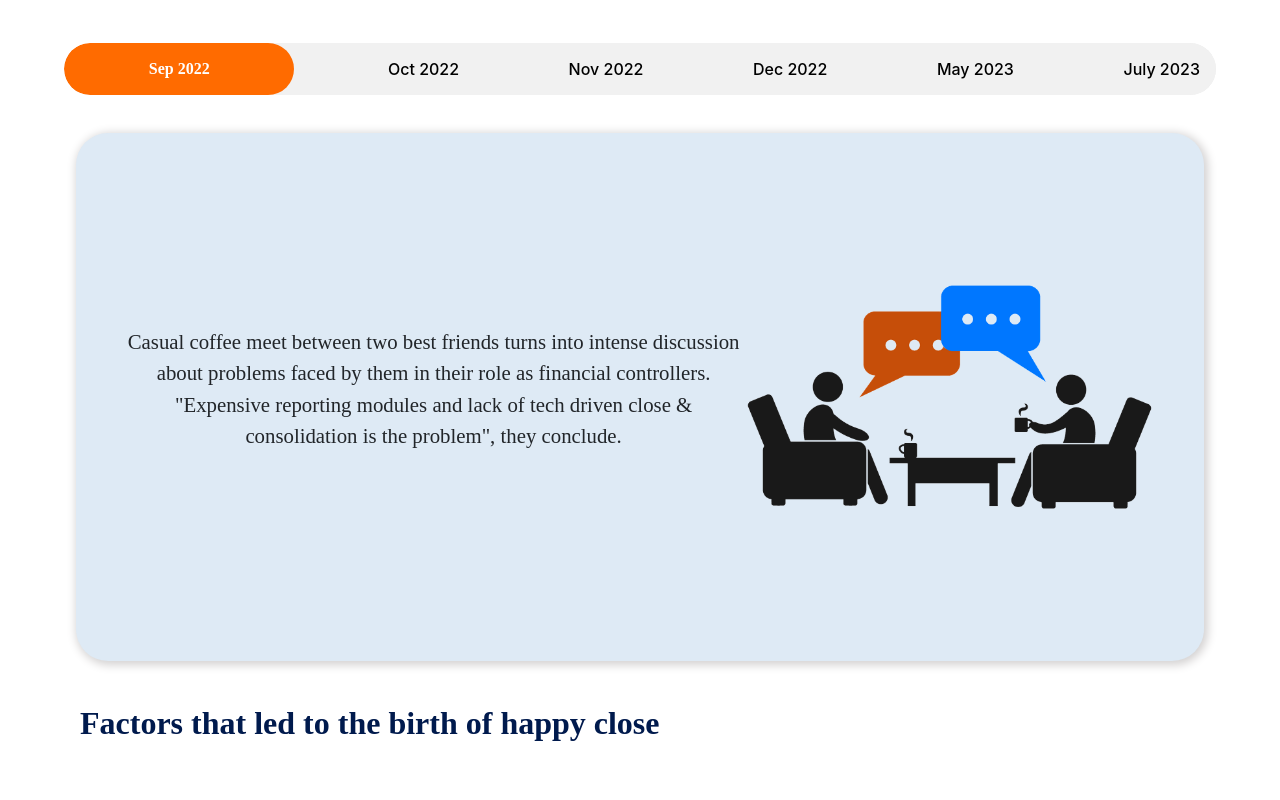
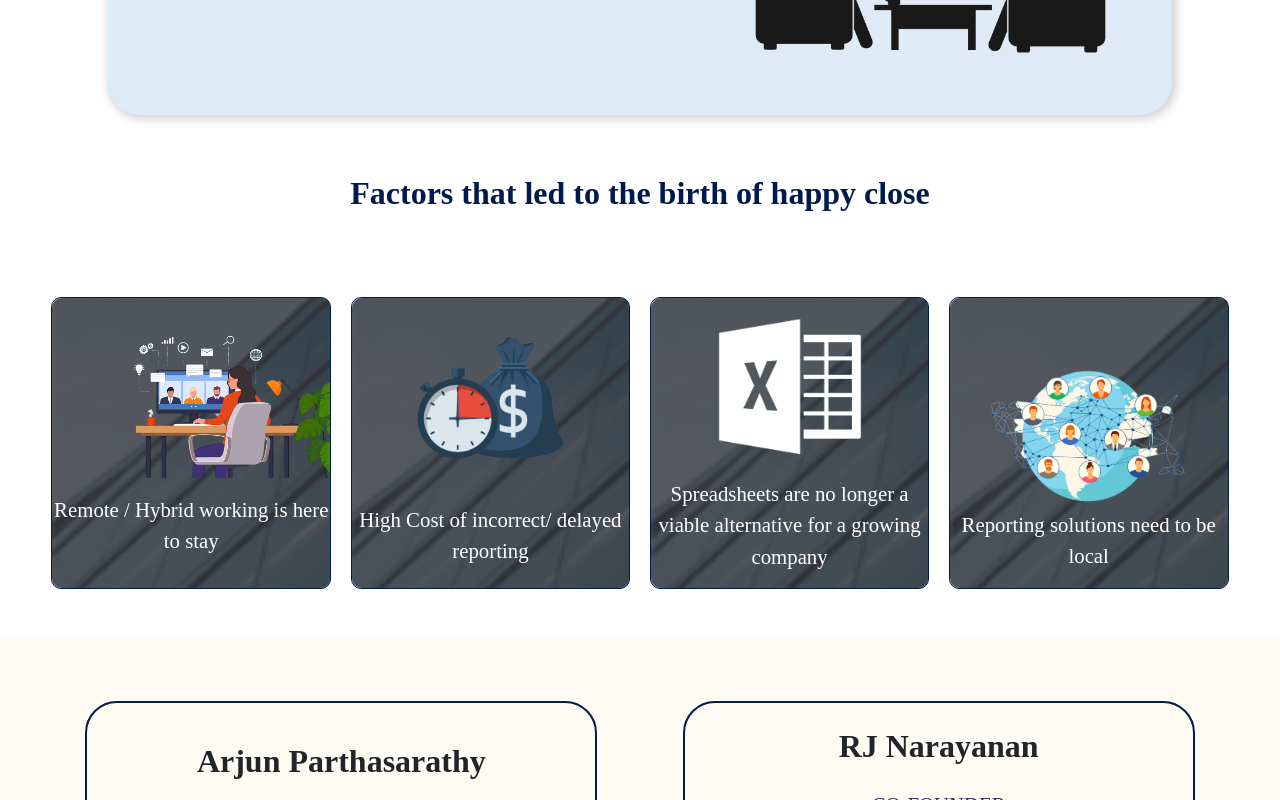
Before and after one commit to aswinhappyclose/happyclose, a React (Create React App) app: page / in a window 1280 px wide. Shown: the part 3940-4740 px from the top of the page. Built offline with nearby package versions, Linux system fonts and the light colour scheme.

Commit message:
"Update code"

```diff
--- a/src/components/screens/aboutUs/AboutUs.js
+++ b/src/components/screens/aboutUs/AboutUs.js
@@ -194,7 +194,7 @@ const AboutUs = () => {
               className="newsPapperClippesCartImage"
             />
             <p className="newsPapperClippesCartText">
-              Remote / Hybrid working is here <br />
+              Remote / Hybrid working is here
               to stay
             </p>
           </div>
--- a/src/components/screens/aboutUs/Index.css
+++ b/src/components/screens/aboutUs/Index.css
@@ -66,16 +66,23 @@ i.bi.bi-linkedin.LinkedIn {
   background-image: url("../../themes/images/cardsBackgroundNew.png");
   background-repeat: no-repeat;
   width: 23%;
-  height: 65.5vh;
   background-size: 659px;
   background-position-y: -47px;
   border: 1px solid var(--defaultColor);
   border-radius: 10px;
   cursor: pointer;
 }
+.newsPapperClippesCartImage {
+  width: 100%;
+}
+.newsPapperClippesCartImageTwo {
+  width: 100%;
+}
+.newsPapperClippesCartImageFour {
+  width: 100%;
+}
 .newsPapperClippesCartText {
   font-size: var(--content);
-  margin-top: 3rem;
   color: var(--whiteColor);
   font-family: var(--defaultRegular);
 }
@@ -83,10 +90,13 @@ i.bi.bi-linkedin.LinkedIn {
   background-color: var(--overlayColor);
   overflow: hidden;
   width: 100%;
+  height: 100%;
+  display: flex;
   text-align: center;
-  height: 65.5vh;
-  padding-top: 4rem;
-  border-radius: 15px;
+  border-radius: 10px;
+  align-items: center;
+  flex-direction: column;
+  justify-content: space-evenly;
 }
 #overlay:hover,
 #overlay:focus,
@@ -97,10 +107,13 @@ i.bi.bi-linkedin.LinkedIn {
   background-color: var(--overlayColor);
   overflow: hidden;
   width: 100%;
+  height: 100%;
+  display: flex;
   text-align: center;
-  height: 65.5vh;
-  padding-top: 4rem;
-  border-radius: 15px;
+  border-radius: 10px;
+  align-items: center;
+  flex-direction: column;
+  justify-content: space-evenly;
 }
 .overlay.One:hover,
 .overlay.One:focus,
@@ -111,10 +124,13 @@ i.bi.bi-linkedin.LinkedIn {
   background-color: var(--overlayColor);
   overflow: hidden;
   width: 100%;
+  height: 100%;
+  display: flex;
   text-align: center;
-  height: 65.5vh;
-  padding-top: 4rem;
-  border-radius: 15px;
+  border-radius: 10px;
+  flex-direction: column;
+  align-items: center;
+  justify-content: space-evenly;
 }
 .overlay.Two:hover,
 .overlay.Two:focus,
@@ -125,10 +141,13 @@ i.bi.bi-linkedin.LinkedIn {
   background-color: var(--overlayColor);
   overflow: hidden;
   width: 100%;
+  height: 100%;
+  display: flex;
   text-align: center;
-  height: 65.5vh;
-  padding-top: 4rem;
-  border-radius: 15px;
+  align-items: center;
+  border-radius: 10px;
+  flex-direction: column;
+  justify-content: space-evenly;
 }
 .overlay.Three:hover,
 .overlay.Three:focus,
@@ -165,7 +184,6 @@ i.bi.bi-linkedin.LinkedIn {
   padding: 3rem !important;
   box-shadow: 2px 2px 10px 2px #d3d1d1;
   border-radius: 2rem;
-  height: 66vh;
   align-items: center;
   display: flex;
   background-color: #deeaf5;
@@ -299,7 +317,6 @@ i.bi.bi-linkedin.LinkedIn {
   .aboutUsTabPanelContent {
     display: flex;
     flex-direction: column;
-    height: 95vh;
   }
   .aboutUsTabPanelContentText {
     width: 100%;
@@ -325,35 +342,7 @@ i.bi.bi-linkedin.LinkedIn {
 .aboutUsTabPanelContentImageJuly {
   width: 95%;
 }
-  .newsPapperClippes {
-    padding: 2rem;
-    display: flex;
-    justify-content: space-evenly;
-    flex-direction: column;
-  }
-  .newsPapperClippesHeading {
-    font-size: 2rem;
-    text-align: center;
-    line-height: 1.2;
-    padding-left: 0rem !important;
-  }
-  .newsPapperClippesCart {
-    width: 100%;
-    height: 85vh;
-    margin: 0.5rem 0rem;
-  }
-  #overlay {
-    height: 85vh;
-  }
-  .overlay.One {
-    height: 85vh;
-  }
-  .overlay.Two {
-    height: 85vh;
-  }
-  .overlay.Three {
-    height: 85vh;
-  }
+
   .aboutUsMainContainer {
     display: flex;
     flex-direction: column;
@@ -362,6 +351,22 @@ i.bi.bi-linkedin.LinkedIn {
   .aboutUsBannerCantainer {
     width: 95%;
     margin: 0.5rem 0rem;
+  }
+  .newsPapperClippesHeading {
+    font-size: 2rem;
+    font-weight: 700;
+    text-align: center;
+    padding: 1rem;
+  }
+.newsPapperClippes {
+  padding: 2rem;
+  display: flex;
+  justify-content: space-evenly;
+  flex-wrap: wrap;
+}
+.newsPapperClippesCart {
+  width: 100%;
+  margin: 1rem 0rem;
 }
 }
 @media screen and (min-width: 375px) and (max-width: 600px) {
@@ -398,7 +403,6 @@ i.bi.bi-linkedin.LinkedIn {
   .aboutUsTabPanelContent {
     display: flex;
     flex-direction: column;
-    height: 95vh;
   }
   .aboutUsTabPanelContentText {
     width: 100%;
@@ -409,7 +413,7 @@ i.bi.bi-linkedin.LinkedIn {
   .aboutUsTabPanelContent {
     padding: 1rem !important;
     display: flex;
-    justify-content: center;
+    justify-content: space-evenly;
 }
 .aboutUsTabPanelContentImage {
   width: 55%;
@@ -424,35 +428,7 @@ i.bi.bi-linkedin.LinkedIn {
 .aboutUsTabPanelContentImageJuly {
   width: 55%;
 }
-  .newsPapperClippes {
-    padding: 2rem;
-    display: flex;
-    justify-content: space-evenly;
-   flex-wrap: wrap;
-  }
-  .newsPapperClippesHeading {
-    font-size: 2rem;
-    text-align: center;
-    line-height: 1.2;
-    padding-left: 0rem !important;
-  }
-  .newsPapperClippesCart {
-    width: 48%;
-    height: 85vh;
-    margin: 0.5rem 0rem;
-  }
-  #overlay {
-    height: 85vh;
-  }
-  .overlay.One {
-    height: 85vh;
-  }
-  .overlay.Two {
-    height: 85vh;
-  }
-  .overlay.Three {
-    height: 85vh;
-  }
+
   .aboutUsMainContainer {
     display: flex;
     padding: 1rem;
@@ -466,6 +442,22 @@ i.bi.bi-linkedin.LinkedIn {
   }
   .aboutUsBannerCantainerText{
       font-size: 1rem;
+  }
+  .newsPapperClippesHeading {
+    font-size: 2rem;
+    font-weight: 700;
+    text-align: center;
+    padding: 1rem;
+  }
+.newsPapperClippes {
+  padding: 2rem;
+  display: flex;
+  justify-content: space-evenly;
+  flex-wrap: wrap;
+}
+.newsPapperClippesCart {
+  width: 100%;
+  margin: 1rem 0rem;
 }
 }
 @media screen and (min-width: 601px) and (max-width: 767px) {
@@ -483,12 +475,29 @@ i.bi.bi-linkedin.LinkedIn {
 .tab button {
   font-size: 1rem;
 }
+.aboutUsTabPanelContent{
+  display: flex;
+  justify-content: space-evenly;
+}
 .aboutUsTabPanelContentText {
   width: 160%;
 }
 .newsPapperClippesHeading {
   font-size: 2rem;
   font-weight: 700;
+}
+
+.aboutUsBannerCantainer {
+  width: 45%;
+}
+.aboutUsNovContentImageOne {
+  margin-top: -1rem;
+}
+.newsPapperClippesHeading {
+  font-size: 2rem;
+  font-weight: 700;
+  text-align: center;
+  padding: 1rem;
 }
 .newsPapperClippes {
 padding: 2rem;
@@ -497,26 +506,8 @@ i.bi.bi-linkedin.LinkedIn {
 flex-wrap: wrap;
 }
 .newsPapperClippesCart {
-   width: 47%;
-   height: 80vh;
-   margin: 0.5rem 0rem;
-}
-#overlay {
-  height: 80vh;
-}
-.overlay.One{
-  height: 80vh;
-}
-.overlay.Two{
-  height: 80vh;
-}.overlay.Three{
-  height: 80vh;
-}
-.aboutUsBannerCantainer {
-  width: 45%;
-}
-.aboutUsNovContentImageOne {
-  margin-top: -1rem;
+width: 48%;
+margin: 1rem 0rem;
 }
 }
 @media screen and (min-width: 768px) {
@@ -533,6 +524,10 @@ i.bi.bi-linkedin.LinkedIn {
 .tab button.active{
   width: 20%;
 }
+.aboutUsTabPanelContent{
+  justify-content: space-evenly;
+  display: flex;
+}
 .aboutUsTabPanelContentText {
   width: 145%;
 }
@@ -542,6 +537,8 @@ i.bi.bi-linkedin.LinkedIn {
 .newsPapperClippesHeading {
   font-size: 2rem;
   font-weight: 700;
+  text-align: center;
+  padding: 1rem;
 }
 .newsPapperClippes {
 padding: 2rem;
@@ -550,21 +547,10 @@ i.bi.bi-linkedin.LinkedIn {
 flex-wrap: wrap;
 }
 .newsPapperClippesCart {
-  width: 45%;
-  height: 90vh;
+width: 40%;
 margin: 1rem 0rem;
 }
-#overlay {
-  height: 90vh;
-}
-.overlay.One{
-  height: 90vh;
-}
-.overlay.Two{
-  height: 90vh;
-}.overlay.Three{
-  height: 90vh;
-}
+
 }
 @media screen and (min-width: 864px){
   .aboutHappyCloseHistoryHeading {
@@ -577,6 +563,10 @@ i.bi.bi-linkedin.LinkedIn {
 .tab button {
     font-size: 1rem;
 }
+.aboutUsTabPanelContent{
+  display: flex;
+  justify-content: space-evenly;
+}
 .aboutUsTabPanelContentText {
   width: 145%;
 }
@@ -586,6 +576,8 @@ i.bi.bi-linkedin.LinkedIn {
 .newsPapperClippesHeading {
   font-size: 2rem;
   font-weight: 700;
+  text-align: center;
+  padding: 1rem;
 }
 .newsPapperClippes {
 padding: 2rem;
@@ -595,20 +587,9 @@ i.bi.bi-linkedin.LinkedIn {
 }
 .newsPapperClippesCart {
 width: 45%;
-  height: 90vh;
 margin: 1rem 0rem;
 }
-#overlay {
-  height: 90vh;
-}
-.overlay.One{
-  height: 90vh;
-}
-.overlay.Two{
-  height: 90vh;
-}.overlay.Three{
-  height: 90vh;
-}
+
 }
 @media screen and (min-width: 944px){
   .aboutHappyCloseHistoryHeading {
@@ -630,6 +611,8 @@ i.bi.bi-linkedin.LinkedIn {
 .newsPapperClippesHeading {
   font-size: 2rem;
   font-weight: 700;
+  text-align: center;
+  padding: 1rem;
 }
 .newsPapperClippes {
 padding: 2rem;
@@ -638,26 +621,18 @@ i.bi.bi-linkedin.LinkedIn {
 flex-wrap: wrap;
 }
 .newsPapperClippesCart {
-  width: 45%;
-  height: 90vh;
+width: 23%;
 margin: 1rem 0rem;
 }
-#overlay {
-  height: 90vh;
-}
-.overlay.One{
-  height: 90vh;
-}
-.overlay.Two{
-  height: 90vh;
-}.overlay.Three{
-  height: 90vh;
-}
+
 }
 @media screen and (min-width: 994px){
   .aboutHappyCloseHistoryHeading {
     font-size: 2rem;
     font-weight: 700;
+}
+.aboutHappyCloseHistory{
+  padding: 2rem 6rem;
 }
 .tab {
    width: 100%;
@@ -674,6 +649,8 @@ i.bi.bi-linkedin.LinkedIn {
 .newsPapperClippesHeading {
   font-size: 2rem;
   font-weight: 700;
+  text-align: center;
+  padding: 1rem;
 }
 .newsPapperClippes {
 padding: 2rem;
@@ -682,63 +659,8 @@ i.bi.bi-linkedin.LinkedIn {
 flex-wrap: wrap;
 }
 .newsPapperClippesCart {
-  width: 45%;
-  height: 90vh;
+width: 23%;
 margin: 1rem 0rem;
 }
-#overlay {
-  height: 90vh;
+
 }
-.overlay.One{
-  height: 90vh;
-}
-.overlay.Two{
-  height: 90vh;
-}.overlay.Three{
-  height: 90vh;
-}
-}
-/* @media only screen and (min-width: 768px) and (max-width: 1000px) {
-  .aboutHappyCloseHistoryHeading {
-    font-size: 2rem;
-    font-weight: 700;
-}
-.tab {
-   width: 100%;
-}
-.tab button {
-    font-size: 1rem;
-}
-.aboutUsTabPanelContentText {
-  width: 145%;
-}
-.aboutUsNovContentImageOne {
-  margin-top: -2rem;
-}
-.newsPapperClippesHeading {
-  font-size: 2rem;
-  font-weight: 700;
-}
-.newsPapperClippes {
-  padding: 2rem;
-  display: flex;
-  justify-content: space-evenly;
-  flex-wrap: wrap;
-}
-.newsPapperClippesCart {
-  width: 45%;
-  height: 90vh;
-  margin: 1rem 0rem;
-}
-#overlay {
-  height: 90vh;
-}
-.overlay.One{
-  height: 90vh;
-}
-.overlay.Two{
-  height: 90vh;
-}.overlay.Three{
-  height: 90vh;
-}
-} */
--- a/src/components/screens/product/Index.css
+++ b/src/components/screens/product/Index.css
@@ -136,7 +136,7 @@
   overflow: hidden;
   z-index: 40;
   min-height: 31rem;
-  margin-top: 30rem;
+  margin-top: 8rem;
   margin-bottom: -18rem;
 }
 .homePageTransformYouWorkcartContainer {
@@ -723,6 +723,7 @@ i.bi.bi {
     margin-top: 1rem;
     text-align: center;
   }
+
   .homePageTransformYouWorkFirstCartImage {
     width: 95%;
   }
@@ -860,6 +861,7 @@ i.bi.bi {
     display: flex;
     flex-direction: column;
     justify-content: center;
+    margin-top: 30rem;
   }
   .homePageTransformYouWorkFoutCartcontentContent {
     font-size: var(--content);
```
Lines whose indentation alone changed are shown as unchanged.
